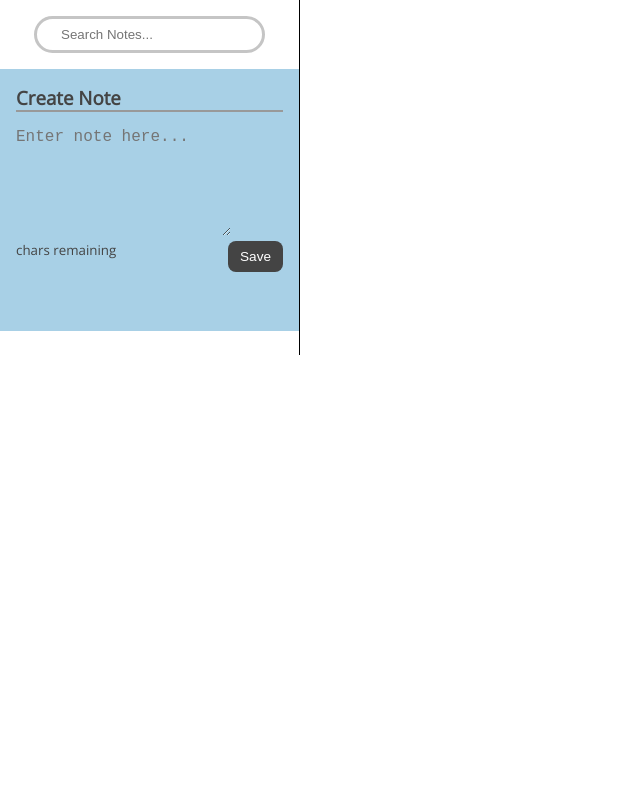
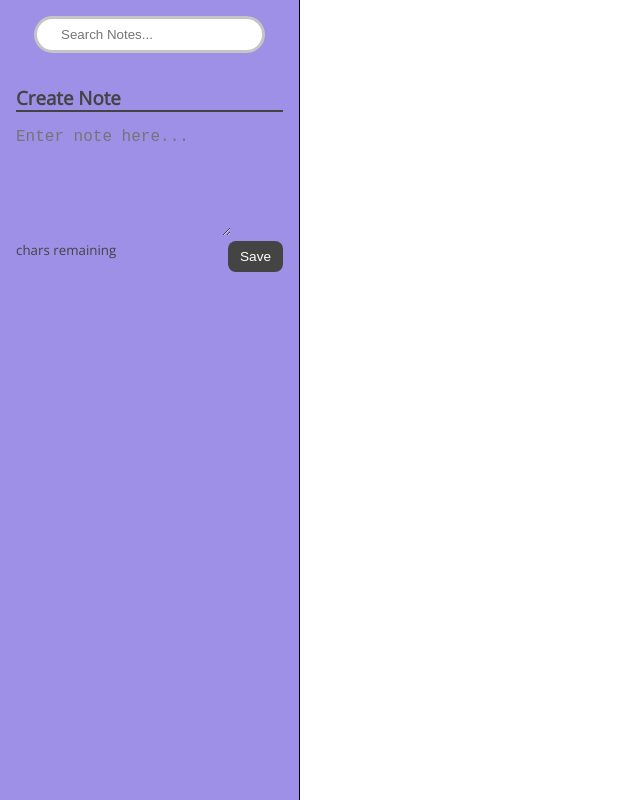
Before and after one commit to AndrewTownsley/React-Note-App, a React (Create React App) app: page / in a window 1280 px wide. Shown: the whole page, without its empty margins (0-640 px from the left). Built offline with nearby package versions, Linux system fonts and the light colour scheme; the HTML template or start-up script is replaced by a standard one.

Commit message:
Updated color for sidebar

```diff
--- a/src/App.css
+++ b/src/App.css
@@ -17,7 +17,9 @@
 }
 
 .sidebar {
+  background-color: #9e8fe7;
   border-right: 1px solid black;
+  height: 100vh;
 }
 
 .search-header {
@@ -46,21 +48,20 @@
   max-width: 100%;
   margin: 0 0 1.5rem 0;
   padding: 1rem;
-  background-color: #a8d0e6;
 }
 
 .note-input textarea {
   font-size: 1rem;
-  background-color: #a8d0e6;
+  background-color: #9e8fe7;
   border: none;
 }
 
 .note-input textarea:focus {
-  outline: 2px solid #999;
+  outline: 2px solid #444;
 }
 
 .note-input h3 {
-  border-bottom: 2px solid #999;
+  border-bottom: 2px solid #444;
   margin-bottom: 1rem;
 }
 
```
